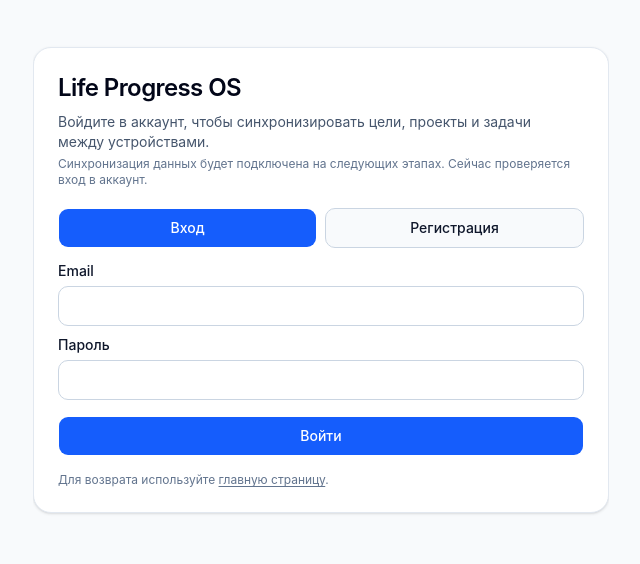
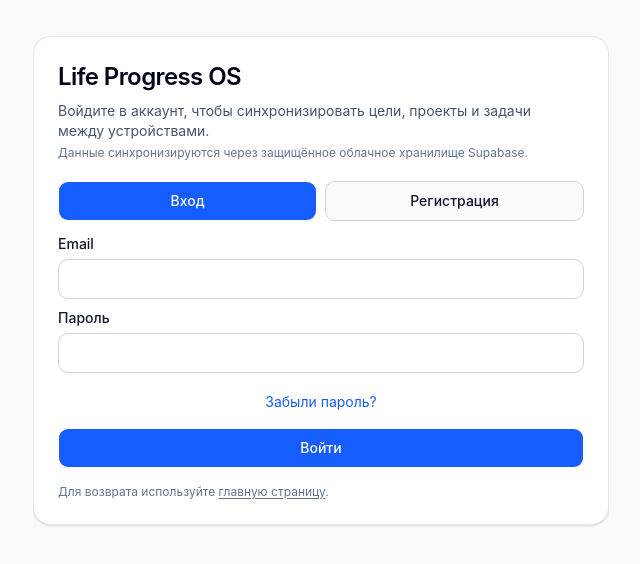
Before and after one commit to ennote9/surround, a React (Vite) app: page /auth in a window 1280 px wide. Shown: the top 564 px of the page, without its empty margins (319-959 px from the left). Built offline with nearby package versions, Linux system fonts and the light colour scheme; no server answers.

Commit message:
Fix failed login redirect and add password recovery

```diff
--- a/src/pages/AuthPage.tsx
+++ b/src/pages/AuthPage.tsx
@@ -19,6 +19,7 @@ export default function AuthPage() {
     signIn,
     signUp,
     signOut,
+    sendPasswordResetEmail,
     clearError,
   } = useAuth()
 
@@ -42,15 +43,19 @@ export default function AuthPage() {
     }
 
     if (mode === "signIn") {
-      await signIn(cleanEmail, cleanPassword)
-      goToHome()
+      const result = await signIn(cleanEmail, cleanPassword)
+      if (!result.error) {
+        goToHome()
+      }
       return
     }
 
-    await signUp(cleanEmail, cleanPassword)
-    setInfo(
-      "Если включено подтверждение email, проверьте почту для завершения регистрации.",
-    )
+    const result = await signUp(cleanEmail, cleanPassword)
+    if (!result.error) {
+      setInfo(
+        "Если включено подтверждение email, проверьте почту для завершения регистрации.",
+      )
+    }
   }
 
   return (
@@ -71,8 +76,7 @@ export default function AuthPage() {
               устройствами.
             </p>
             <p className="mt-1 text-pretty text-xs text-slate-500">
-              Синхронизация данных будет подключена на следующих этапах. Сейчас
-              проверяется вход в аккаунт.
+              Данные синхронизируются через защищённое облачное хранилище Supabase.
             </p>
           </>
         )}
@@ -224,6 +228,28 @@ export default function AuthPage() {
               <p className="text-pretty text-sm break-words text-slate-600">{info}</p>
             ) : null}
 
+            {mode === "signIn" ? (
+              <button
+                type="button"
+                className="w-full text-center text-sm text-blue-600 underline-offset-2 hover:underline"
+                onClick={() => {
+                  void (async () => {
+                    clearError()
+                    setLocalError(null)
+                    setInfo(null)
+                    const result = await sendPasswordResetEmail(email)
+                    if (result.error) {
+                      setLocalError(result.error)
+                    } else {
+                      setInfo("Письмо для сброса пароля отправлено. Проверьте почту.")
+                    }
+                  })()
+                }}
+              >
+                Забыли пароль?
+              </button>
+            ) : null}
+
             <Button
               type="button"
               className="min-h-11 w-full bg-blue-600 text-white hover:bg-blue-700 sm:min-h-10"
```
